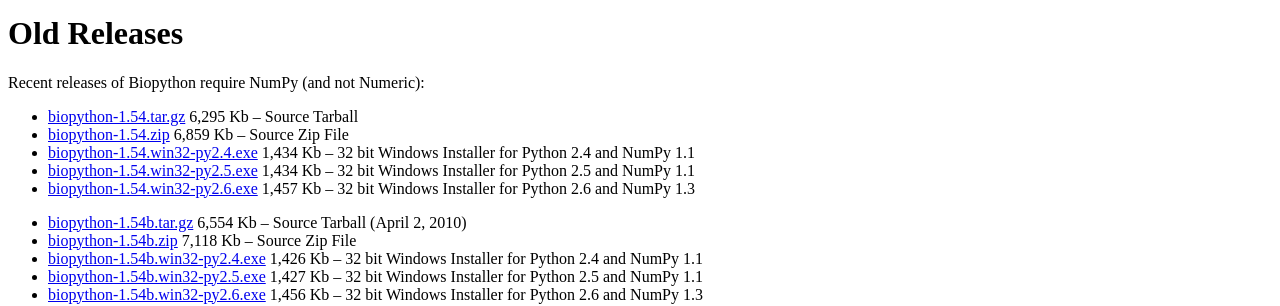
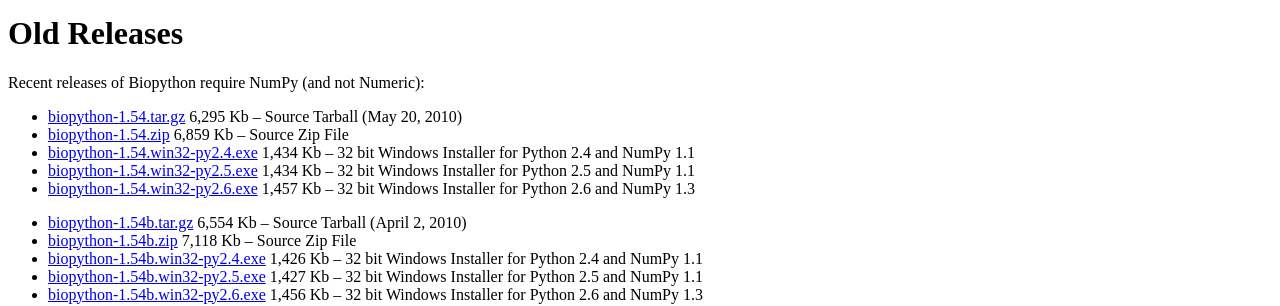
Before and after one commit to biopython/biopython.github.io, a Jekyll site: the page built from wiki/Download.md, in a window 1280 px wide and 900 px high, scrolled down 2389 px. Shown: the part 152-458 px from the top of the window. Built offline with Jekyll 4.4.1, drawn with Linux system fonts in a browser that asks for light colours.

Commit message:
/* Old Releases */

```diff
--- a/wiki/Download.md
+++ b/wiki/Download.md
@@ -215,7 +215,7 @@ Old Releases
 Recent releases of Biopython require NumPy (and not Numeric):
 
 -   [biopython-1.54.tar.gz](http://biopython.org/DIST/biopython-1.54.tar.gz)
-    6,295 Kb -- Source Tarball
+    6,295 Kb -- Source Tarball (May 20, 2010)
 -   [biopython-1.54.zip](http://biopython.org/DIST/biopython-1.54.zip)
     6,859 Kb -- Source Zip File
 -   [biopython-1.54.win32-py2.4.exe](http://biopython.org/DIST/biopython-1.54.win32-py2.4.exe)
```
Also changed, not shown: 1 other file.
